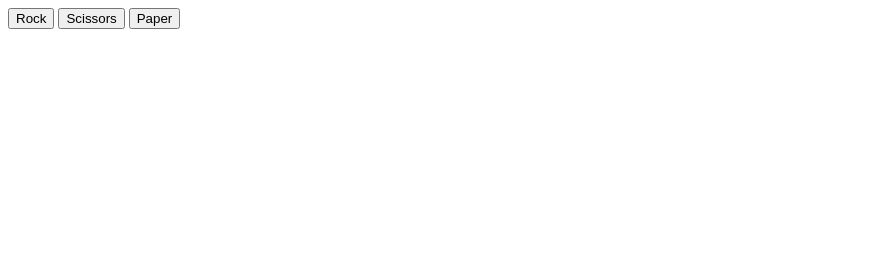
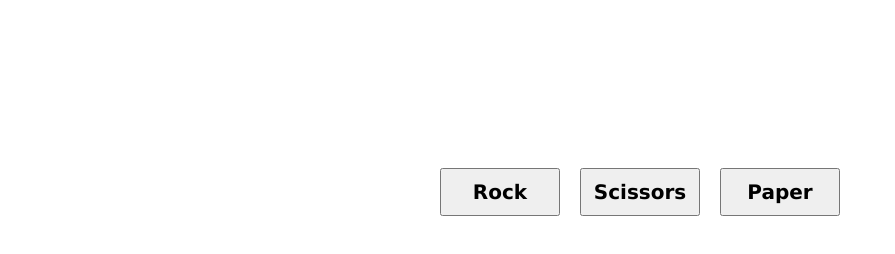
Before and after one commit to MKMaths22/OdinRockPaperScissors, a plain HTML site: page index.html in a window 1280 px wide. Shown: the whole page, without its empty margins (0-895 px from the left). Drawn offline with Linux system fonts and the light colour scheme.

Commit message:
Style the buttons with text and flexbox to make them prettier

```diff
--- a/RockPaperScissors.js
+++ b/RockPaperScissors.js
@@ -1,3 +1,11 @@
+const buttonRock = document.querySelector("#Rock");
+buttonRock.addEventListener('click', () => playRound('Rock'));
+
+const buttonScissors = document.querySelector("#Scissors");
+buttonScissors.addEventListener('click', () => playRound('Scissors'));
+
+const buttonPaper = document.querySelector("#Paper");
+buttonPaper.addEventListener('click', () => playRound('Paper'));
 
 
 
@@ -9,18 +17,14 @@ function getComputerChoice() {
     //so if choiceNum is 0 computer chooses Rock, otherwise if 1 it's Paper, otherwise Scissors
 }
 
-function getPlayerChoice() {
-    //outcome needs to be Rock Paper or Scissors based on clicking the buttons
-
-}
-
-
-
 
 //this next function will assume that capitalisation has already been dealt with by the getPlayerChoice function,
 //so that the playerSelection is definitely "Rock", "Scissors", "Paper" or null.
 
-function playRound(playerSelection,computerSelection) {
+
+
+function playRound(playerSelection) {
+    let computerSelection = getComputerChoice();
     console.log(playerSelection);
     console.log(computerSelection);
     //testing the input values
@@ -42,8 +46,13 @@ function playRound(playerSelection,computerSelection) {
         return "Computer wins round";
 }
 
+
+
+
 //console.log(playRound(getPlayerChoice(),getComputerChoice()));
 //combines the above functions to play a round of RPS
+
+//console.log(playRound('Rock'));
 
 function game()
 {
@@ -85,7 +94,7 @@ function game()
 }
 
 
-alert(game());
+//alert(game());
 
 //THIS SECTION SHOWS HOW I TESTED THE TERNARY OPERATOR CODE FOR PLURALS
 //let test;
--- a/index.html
+++ b/index.html
@@ -5,13 +5,16 @@
     <meta http-equiv="X-UA-Compatible" content="IE=edge">
     <meta name="viewport" content="width=device-width, initial-scale=1.0">
     <title>Document</title>
+    <script src="RockPaperScissors.js" defer>
+    </script>
+    <link rel="stylesheet" href="styles.css"/>
 </head>
 <body>
-    <button id="Rock">Rock</button>
-    <button id="Scissors">Scissors</button>
-    <button id="Paper">Paper</button>
-    <script src="RockPaperScissors.js">
-    </script>
+  <div class="buttons">
 
-</body>
+   <div class="onebutton"> <button class="button" id="Rock">Rock</button> </div>
+   <div class="onebutton"> <button class="button" id="Scissors">Scissors</button> </div>
+   <div class="onebutton"> <button class="button" id="Paper">Paper</button> </div>
+  </div>
+ </body>
 </html>
--- /dev/null
+++ b/styles.css
@@ -0,0 +1,23 @@
+body {
+    display: flex;
+    flex-direction: column;
+    align-items: center;
+}
+
+.buttons {
+    display: flex;
+    gap: 20px;
+    margin-top: 20vh;
+}
+
+.button {
+    font-family: Verdana, 'Times New Roman';
+    font-size: 20px;
+    font-weight: bold;
+    width: 100%;
+    padding: 10px 0px;
+}
+
+.onebutton {
+    width: 120px;
+}
```
